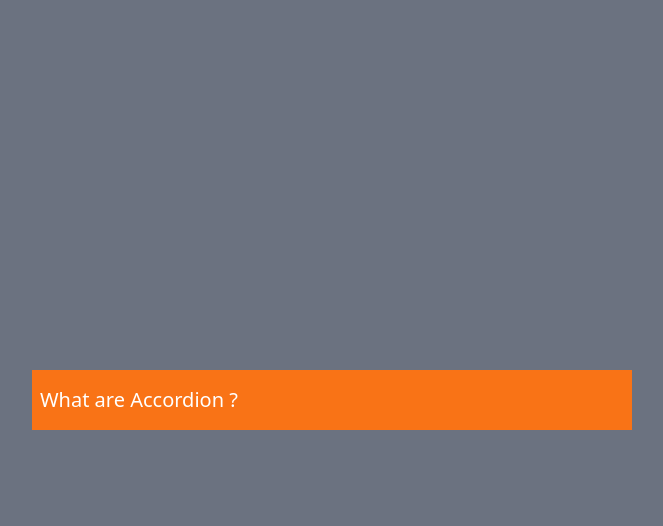
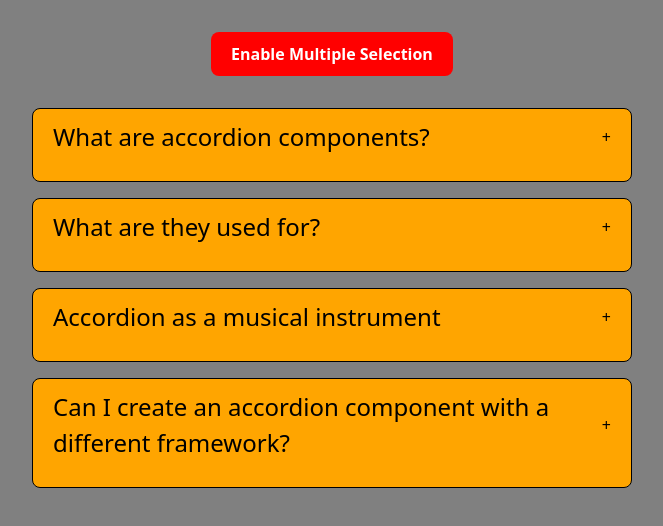
Before and after one commit to taahir-khhan/25-React-Small-Projects, a React (Vite) app: page / in a window 1280 px wide. Shown: the top 526 px of the page, without its empty margins (308-971 px from the left). Built offline with nearby package versions, Linux system fonts and the light colour scheme.

Commit message:
Accordian Compoment with single and multi selection features

```diff
--- a/src/App.jsx
+++ b/src/App.jsx
@@ -3,7 +3,7 @@ import { Accordion } from "./components";
 
 function App() {
   return (
-    <div className="h-screen w-full bg-gray-500 flex items-center justify-center">
+    <div className="">
       <Accordion />
     </div>
   );
--- a/src/components/01-Accordion/Accordion.jsx
+++ b/src/components/01-Accordion/Accordion.jsx
@@ -1,23 +1,69 @@
-import React, { useEffect, useState } from "react";
+import React, { useState } from "react";
+import data from "./data";
+import "./style.css";
 
 function Accordion() {
-  const [displayState, setDisplayState] = useState(null);
+  const [selectedID, setSelectedID] = useState(null);
+  const [enableMultipleSelection, setEnableMultipleSelection] = useState(false);
+  const [multipleIDs, setmultipleIDs] = useState([]);
 
-  useEffect(() => {
-    setDisplayState("hidden");
-  }, [displayState]);
+  const handleSingleSelection = (currentId) => {
+    setSelectedID(currentId === selectedID ? null : currentId);
+  };
+
+  const handleMultipleSelection = (currentId) => {
+    // Copy of usestate multileIDs array
+    let copyOfMultipleIDs = [...multipleIDs];
+    const findIndexOfCurrentId = copyOfMultipleIDs.indexOf(currentId);
+
+    if (findIndexOfCurrentId === -1) copyOfMultipleIDs.push(currentId);
+    else copyOfMultipleIDs.splice(findIndexOfCurrentId, 1);
+
+    setmultipleIDs(copyOfMultipleIDs);
+  };
 
   return (
-    <div
-      className="bg-orange-500 text-white py-4 px-2 w-[600px]"
-      onClick={() => setDisplayState("block")}
-    >
-      <p className="font-medium text-xl">What are Accordion ?</p>
-      <p className={`text-gray-300 ${displayState}`}>
-        Lorem ipsum dolor sit, amet consectetur adipisicing elit. Fuga
-        voluptates itaque laboriosam, quibusdam impedit temporibus nam amet
-        aperiam eum harum.
-      </p>
+    <div className="wrapper">
+      <button
+        className="enable__btn"
+        onClick={() => setEnableMultipleSelection(!enableMultipleSelection)}
+      >
+        {enableMultipleSelection ? "Disable" : "Enable"} Multiple Selection
+      </button>
+
+      <div className="accordian">
+        {data && data.length > 0 ? (
+          data.map((dataItem) => (
+            <div
+              onClick={
+                enableMultipleSelection
+                  ? () => handleMultipleSelection(dataItem.id)
+                  : () => handleSingleSelection(dataItem.id)
+              }
+              className="item"
+            >
+              <div className="title">
+                <h3>{dataItem.question}</h3>
+                <span>+</span>
+              </div>
+              {enableMultipleSelection
+                ? multipleIDs.indexOf(dataItem.id) !== -1 && (
+                    <div className="content">{dataItem.answer}</div>
+                  )
+                : selectedID === dataItem.id && (
+                    <div className="content">{dataItem.answer}</div>
+                  )}
+
+              {/* {selectedID === dataItem.id ||
+              multipleIDs.indexOf(dataItem.id) !== -1 ? (
+                <div className="content">{dataItem.answer}</div>
+              ) : null} */}
+            </div>
+          ))
+        ) : (
+          <div>No Data Found !</div>
+        )}
+      </div>
     </div>
   );
 }
--- /dev/null
+++ b/src/components/01-Accordion/data.js
@@ -0,0 +1,28 @@
+const data = [
+  {
+    id: "1",
+    question: "What are accordion components?",
+    answer:
+      "Accordion components are user interface elements used for organizing and presenting content in a collapsible manner. They typically consist of a header, content, and an expand/collapse action.",
+  },
+  {
+    id: "2",
+    question: "What are they used for?",
+    answer:
+      "They are commonly employed in various contexts, including FAQs, product descriptions, navigation menus, settings panels, and data tables, to save screen space and provide a structured and user-friendly interface for presenting information or options.",
+  },
+  {
+    id: "3",
+    question: "Accordion as a musical instrument",
+    answer:
+      "The accordion is a musical instrument with a keyboard and bellows. It produces sound by air passing over reeds when the player expands or compresses the bellows, used in various music genres.",
+  },
+  {
+    id: "4",
+    question: "Can I create an accordion component with a different framework?",
+    answer:
+      "Yes of course, it is very possible to create an accordion component with another framework.",
+  },
+];
+
+export default data;
--- /dev/null
+++ b/src/components/01-Accordion/style.css
@@ -0,0 +1,69 @@
+*,
+*::after,
+*::before {
+  padding: 0;
+  margin: 0;
+  box-sizing: border-box;
+}
+
+body {
+  background-color: gray;
+}
+
+.wrapper {
+  width: 100%;
+  display: flex;
+  flex-direction: column;
+  align-items: center;
+  justify-content: center;
+  padding: 2rem 0;
+}
+
+.accordian {
+  display: flex;
+  flex-direction: column;
+  align-items: center;
+  justify-content: center;
+  gap: 1rem;
+}
+
+.item {
+  width: 600px;
+  display: flex;
+  flex-direction: column;
+  align-items: center;
+  justify-content: center;
+  padding: 10px 20px;
+  background-color: #ffa500;
+  border-radius: 8px;
+  cursor: pointer;
+  border: 1px solid #000;
+  transition: background-color 0.4s, border-color 0.4s;
+}
+.item:hover {
+  background-color: #d08700;
+  border-color: #fff;
+}
+
+.title {
+  width: 100%;
+  display: flex;
+  justify-content: space-between;
+  align-items: center;
+  margin-bottom: 1rem;
+}
+
+.title > h3 {
+  font-size: 1.5rem;
+}
+
+.enable__btn {
+  padding: 10px 20px;
+  background-color: red;
+  color: #fff;
+  border-radius: 8px;
+  margin-bottom: 2rem;
+  font-weight: bold;
+  border: none;
+  outline: none;
+}
```
